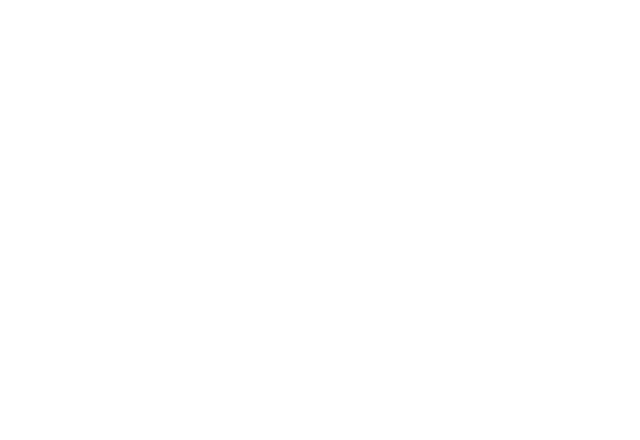
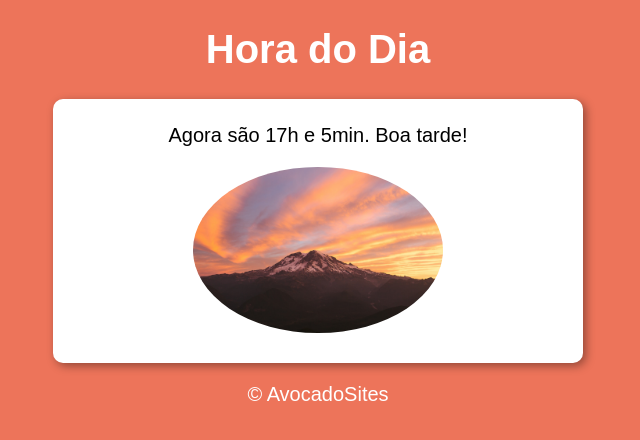
Before and after one commit to monalizavitor/onload, a plain HTML site: page index.html in a window 1280 px wide. Shown: the whole page, without its empty margins (322-962 px from the left). Drawn offline with Linux system fonts and the light colour scheme.

Commit message:
Arrumando o bug

```diff
--- a/index.html
+++ b/index.html
@@ -1,10 +1,11 @@
 <!DOCTYPE html>
-<html lang="pt-BR">
+<html lang="pt-br">
 
 <head>
     <meta charset="UTF-8">
     <meta name="viewport" content="width=device-width, initial-scale=1.0">
-    <title>Hora do dia/title>
+    <!-- O problema estava aqui -->
+    <title>Hora do dia</title>
     <link rel="stylesheet" href="style.css">
 </head>
 
```
